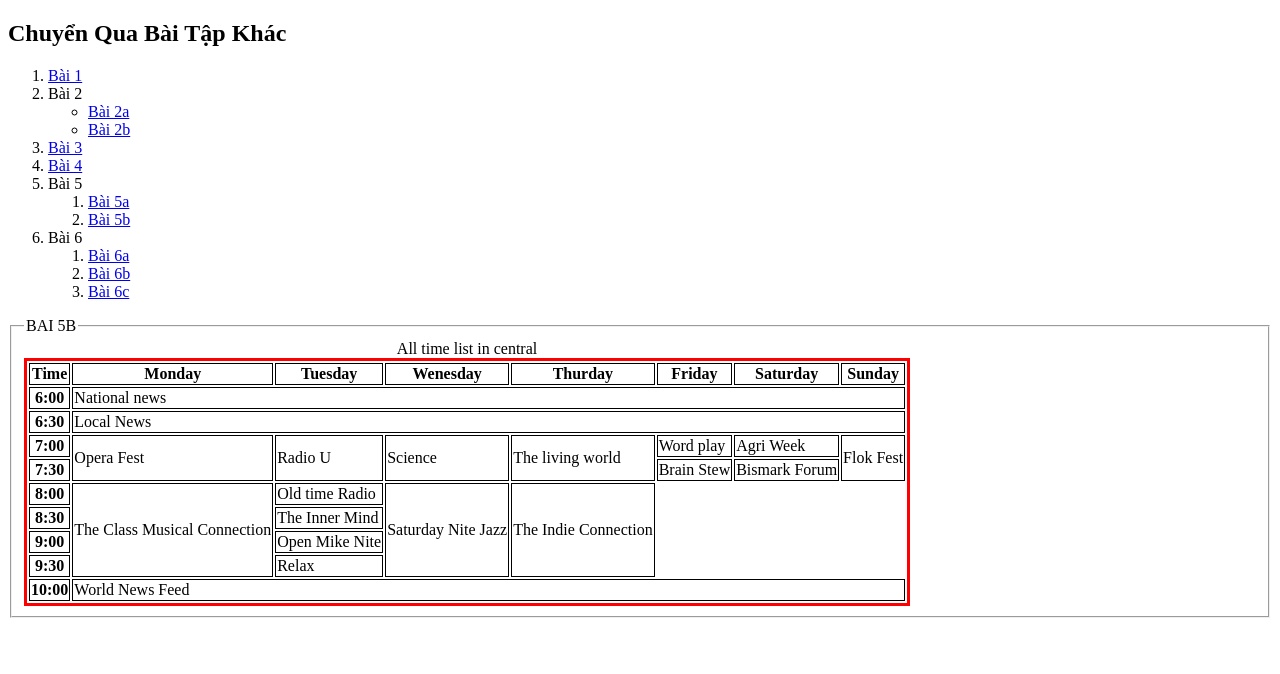
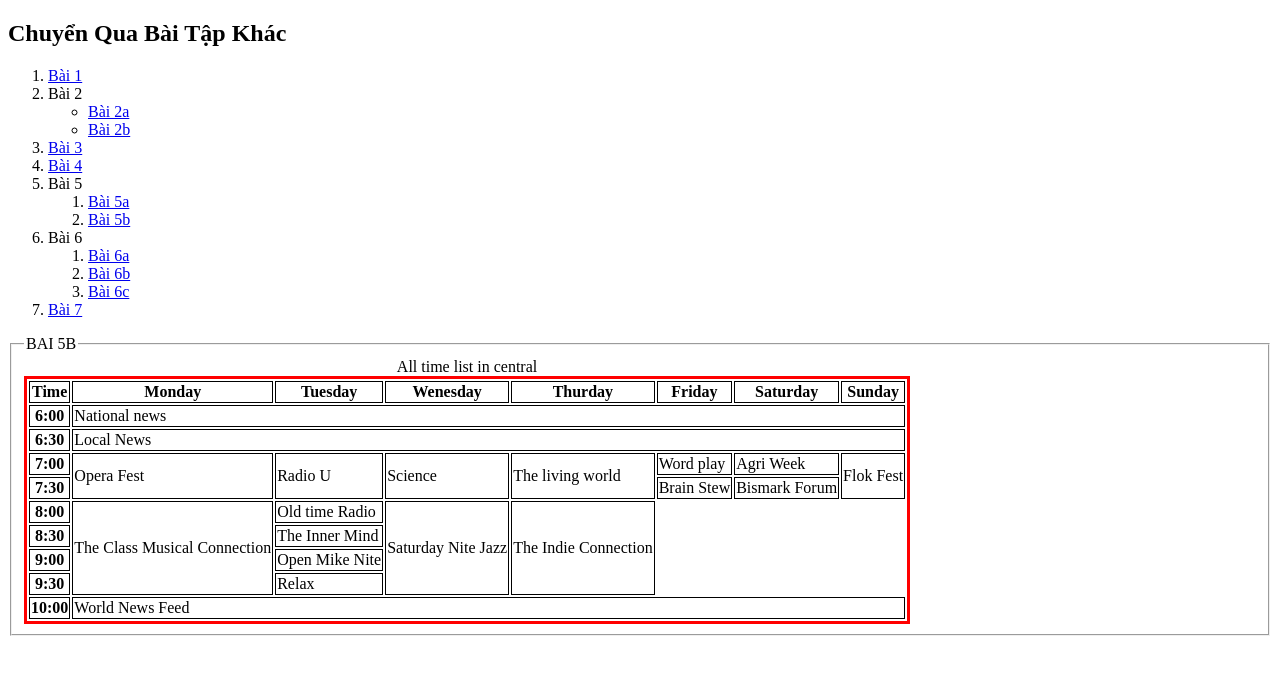
Before and after one commit to chenmingweidev/TranMinhDuy24631391_Tuan1_CnWeb, a plain HTML site: page Bai5/Bai5b.html in a window 1280 px wide. Drawn offline with Linux system fonts and the light colour scheme.

Commit message:
Update Bai5b.html

```diff
--- a/Bai5/Bai5b.html
+++ b/Bai5/Bai5b.html
@@ -38,6 +38,7 @@
                     <li><a href="../Bai6/Bai6c.html">Bài 6c</a></li>
                 </ol>
             </li>
+            <li><a href="../Bai7/Bai7.html">Bài 7</a></li>
         </ol>
         <fieldset>
             <table border="2">
```
